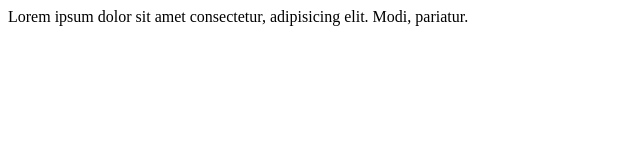
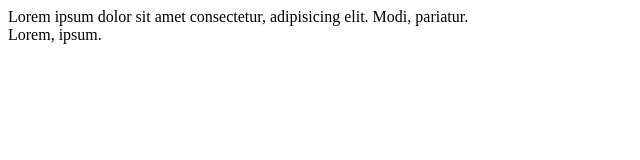
Before and after one commit to WdevopAmmar/AmmarFrstRepo, a plain HTML site: page index.html in a window 1280 px wide. Shown: the full height of the page, 0-640 px from the left. Drawn offline with Linux system fonts and the light colour scheme.

Commit message:
first commit

```diff
--- a/index.html
+++ b/index.html
@@ -12,6 +12,9 @@
     <section>
         Lorem ipsum dolor sit amet consectetur, adipisicing elit. Modi, pariatur.
     </section>
+    <section>
+        Lorem, ipsum.
+    </section>
 
 </body>
 
```
